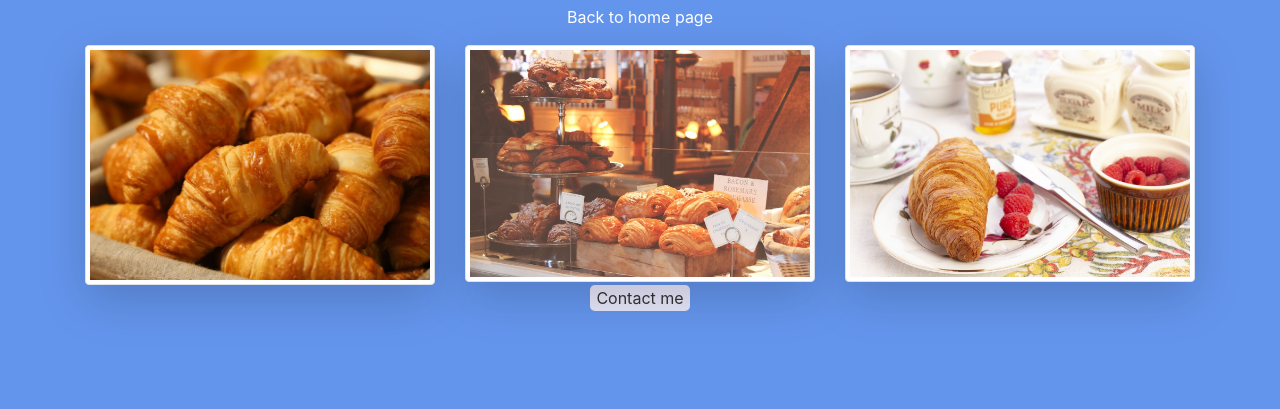
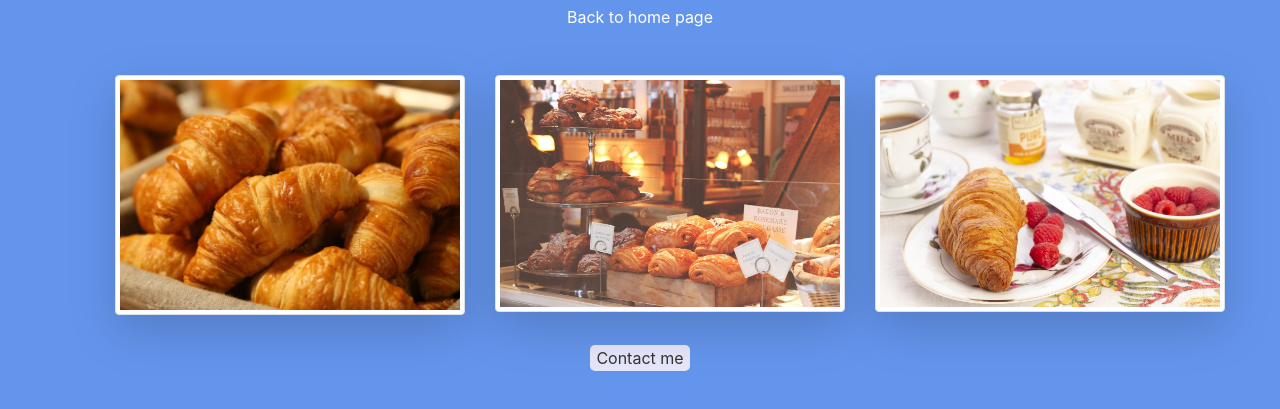
Before and after one commit to clairenicholson078/croissants, a plain HTML site: page photo.html in a window 1280 px wide. Shown: the part 71-480 px from the top of the page. Drawn offline with nearby package versions, Linux system fonts and the light colour scheme.

Commit message:
Update styles.css

```diff
--- a/css/styles.css
+++ b/css/styles.css
@@ -12,6 +12,11 @@ h1 {
   color: #fff;
   text-align: center;
 }
+.img-fluid.rounded.shadow-lg.img-thumbnail {
+width: 100%;
+margin: 30px;
+}
+
 a {
   color: #fff !important;
   text-align: center;
```
